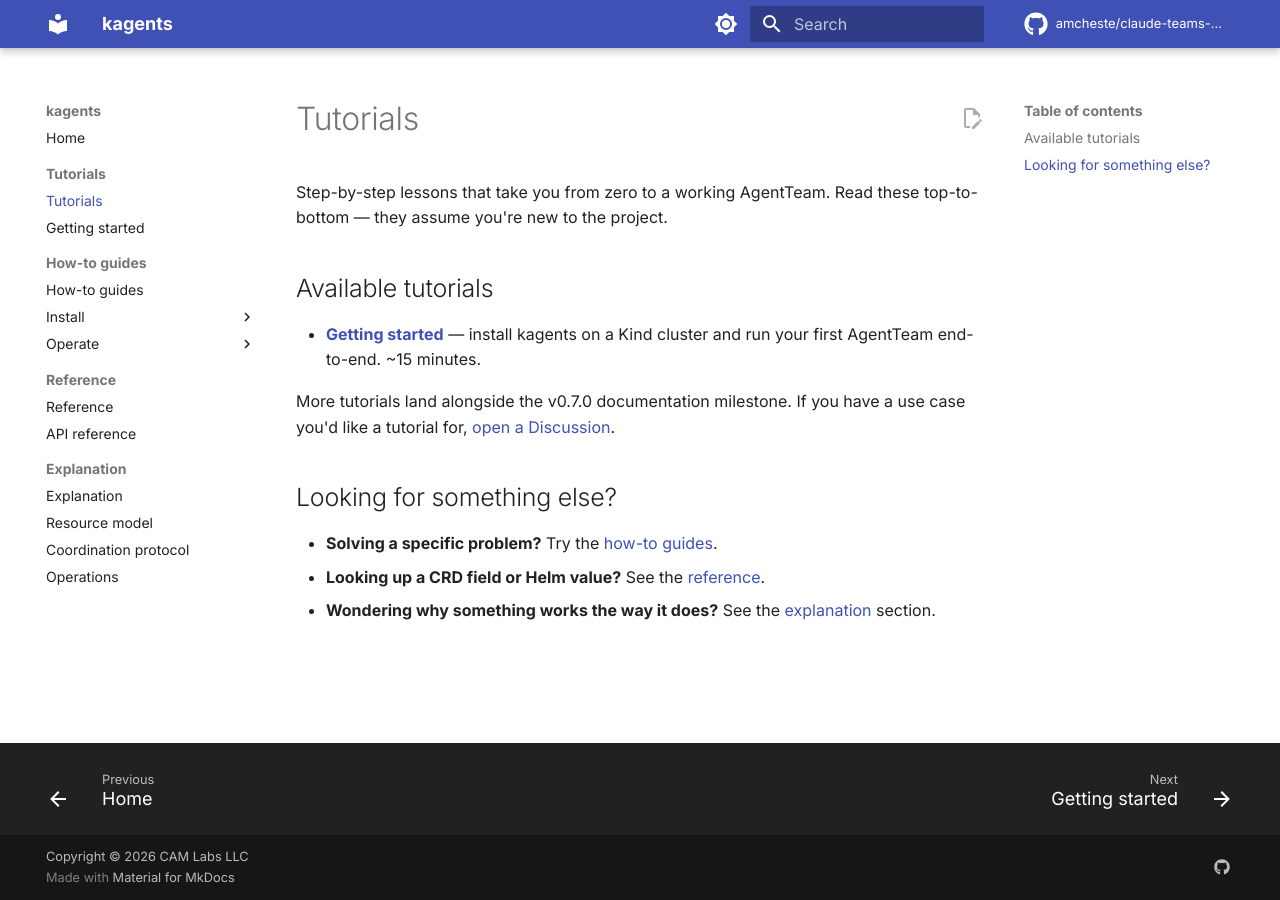
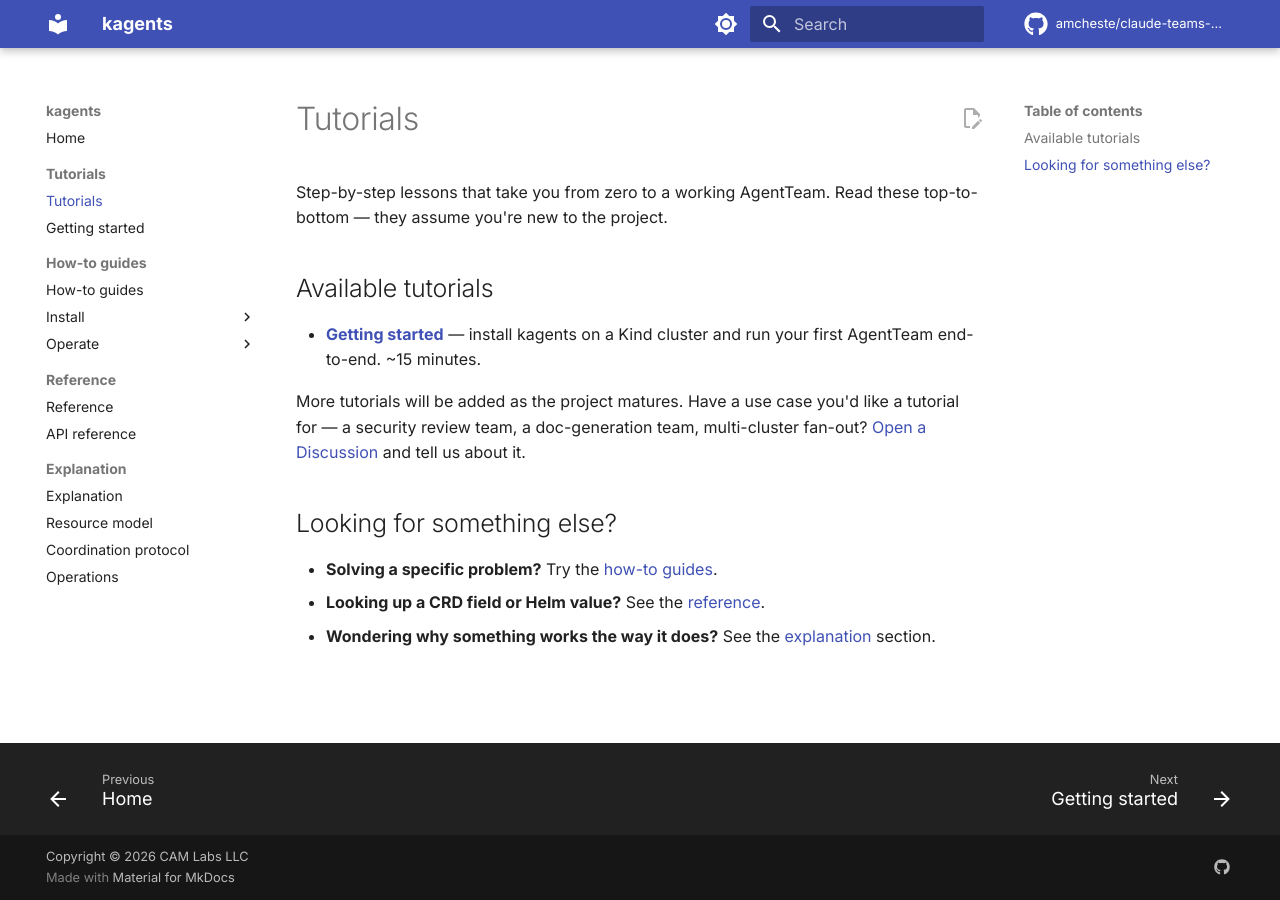
Before and after one commit to amcheste/claude-teams-operator, an MkDocs documentation site: the page built from docs/tutorials/index.md, in a window 1280 px wide. Built offline with MkDocs 1.6.1 and Material for MkDocs 9.7.7, drawn with Linux system fonts in a browser that asks for light colours; comment, search, counter and statistics services are not loaded.

Commit message:
docs(release): draft v0.7.0-rc.1 announcement + minor tutorials index polish
Two small things in one PR ahead of cutting v0.7.0-rc.1:

1. Drop the "v0.7.0 milestone" phrasing in docs/tutorials/index.md.
   Since v0.7.0 IS shipping with this release, "tutorials land
   alongside the v0.7.0 milestone" reads strangely after the cut.
   Replaced with an evergreen "more tutorials will be added as
   the project matures" + a deep link into the Ideas Discussion
   category for use-case requests.

2. New .github/release-announcements/v0.7.0-rc.1.md — a working
   draft of the release announcement, transparency-first as
   discussed. Two parts:

   - Short version (Discussions / Slack / social card) — the
     "preview release, please poke at it" framing leading with
     three concrete feedback channels (docs issue / Q&A
     Discussion / Ideas Discussion).
   - Long version (GitHub release body) — what's in this preview
     organized by Diátaxis section, the kagents brand intro,
     upgrade notes (docs-only, zero functional changes), what's
     intentionally not yet in v0.7.0 (helm-values migration), and
     the next-up roadmap pointing at v1.0.0 KubeCon Demo Polish.

   This file is a working draft. Edit freely before posting.
   It's not on the docs site (sits under .github/) so changes
   here have no public surface until the GitHub release is cut
   with this body.

No-Linear-Issue: pre-release announcement copy + tutorials wording polish — no specific Linear ticket; counts toward the v0.7.0 stable cut readiness.

Co-Authored-By: Claude Opus 4.7 (1M context) <noreply@anthropic.com>
Co-Authored-By: amcheste <13696614+amcheste@users.noreply.github.com>

```diff
--- a/docs/tutorials/index.md
+++ b/docs/tutorials/index.md
@@ -6,7 +6,7 @@ Step-by-step lessons that take you from zero to a working AgentTeam. Read these
 
 - **[Getting started](getting-started.md)** — install kagents on a Kind cluster and run your first AgentTeam end-to-end. ~15 minutes.
 
-More tutorials land alongside the v0.7.0 documentation milestone. If you have a use case you'd like a tutorial for, [open a Discussion](https://github.com/amcheste/claude-teams-operator/discussions).
+More tutorials will be added as the project matures. Have a use case you'd like a tutorial for — a security review team, a doc-generation team, multi-cluster fan-out? [Open a Discussion](https://github.com/amcheste/claude-teams-operator/discussions/categories/ideas) and tell us about it.
 
 ## Looking for something else?
 
```
Also changed, not shown: .github/release-announcements/v0.7.0-rc.1.md (added).
